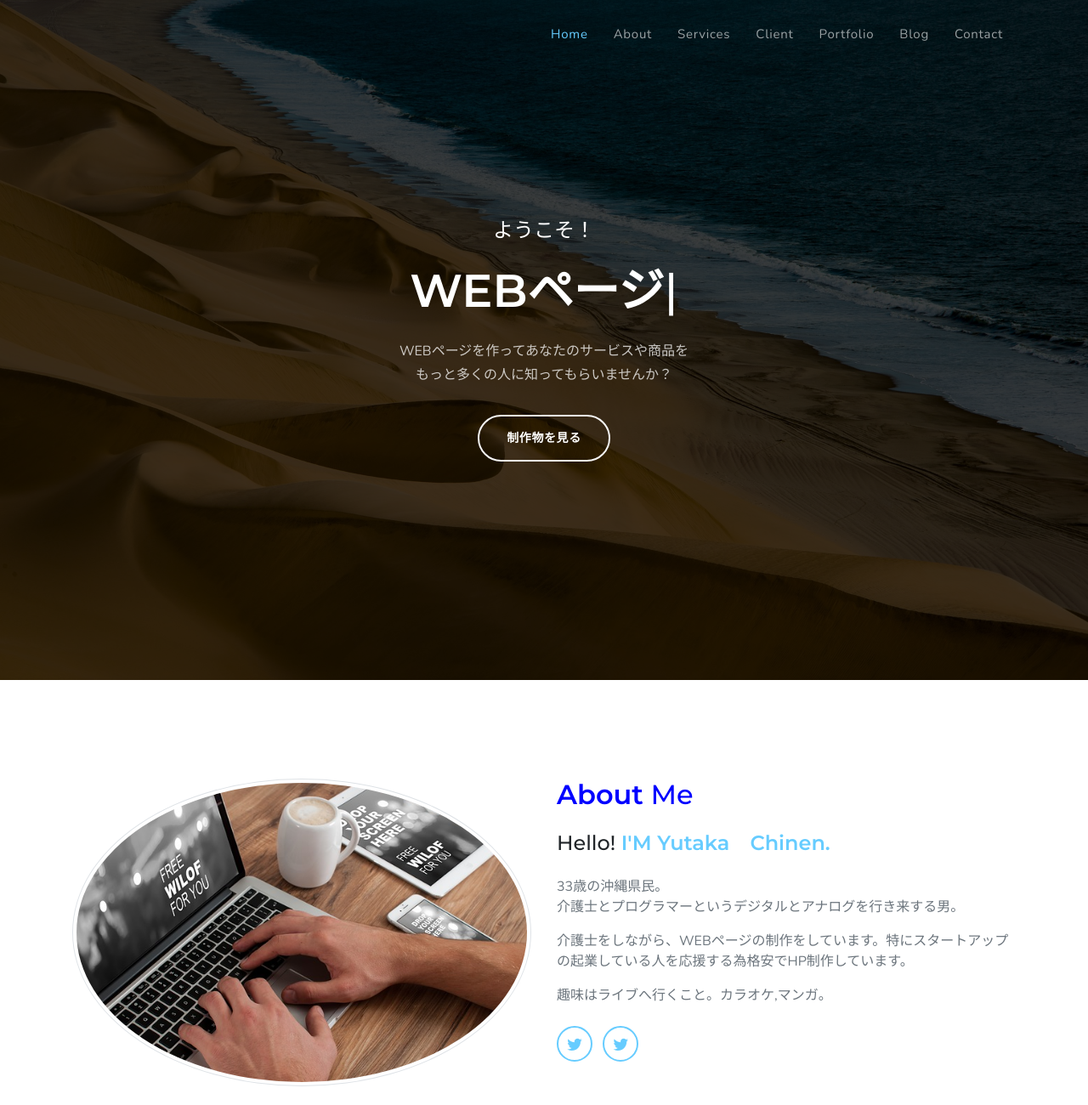
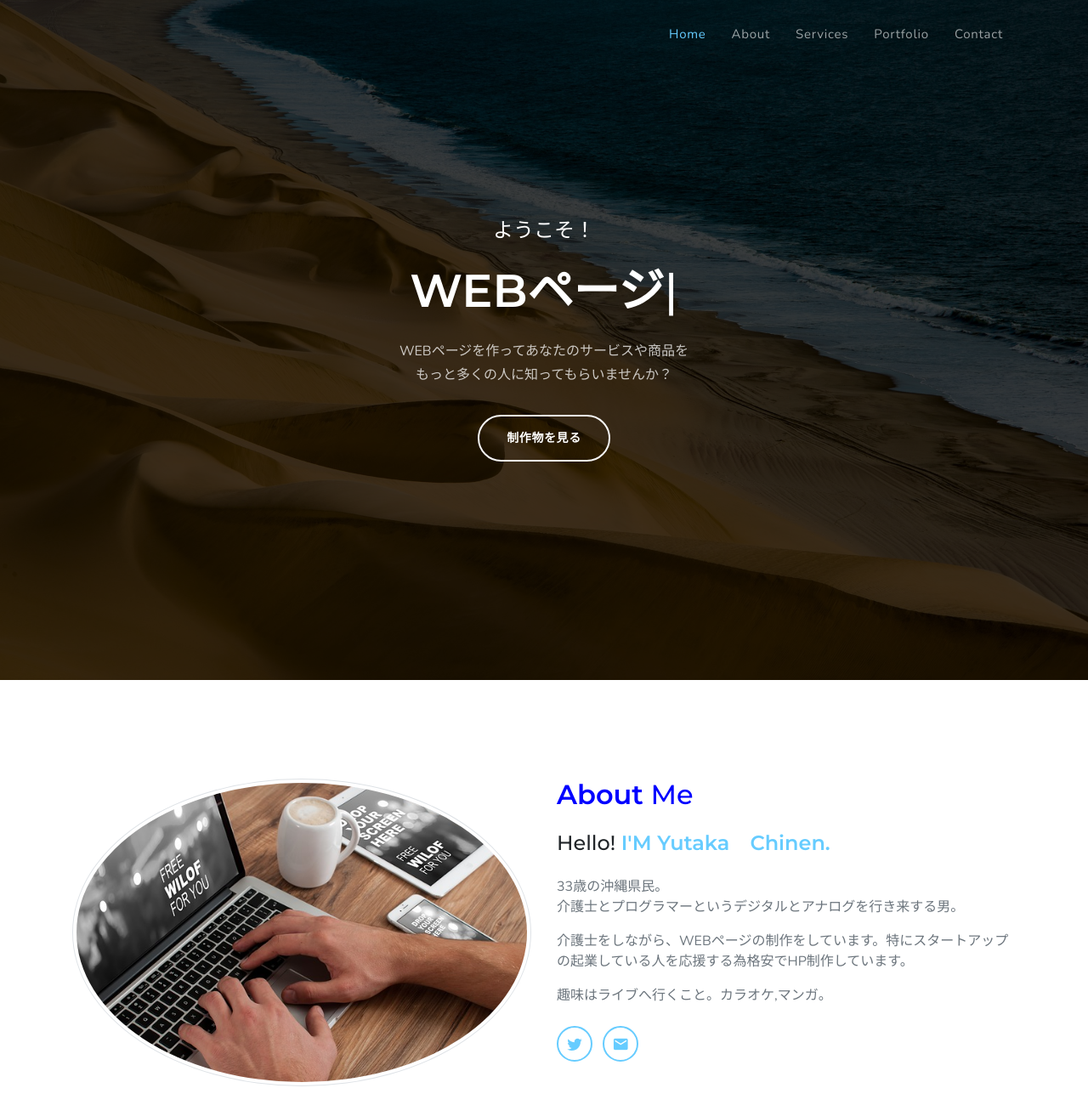
Before and after one commit to yutaka1505/portfolio.github.io, a plain HTML site: page index.html in a window 1280 px wide. Shown: the top 1300 px of the page at 85% size. Drawn offline with nearby package versions, Linux system fonts and the light colour scheme; files whose address does not match are found by name.

Commit message:
meilicon

```diff
--- a/index.html
+++ b/index.html
@@ -3,7 +3,7 @@
     <head>
         <meta charset="UTF-8">
         <meta name="viewport" content="width=device-width, initial-scale=1">
-        <title>this is my Portfolio site</title>
+        <title>my Portfolio site</title>
         <meta name="description" content="" />
         <meta name="keywords" content="" />
         <meta name="author" content="SRBThemes" />
@@ -64,15 +64,11 @@
                         <li class="nav-item">
                             <a class="nav-link" href="#services">Services</a>
                         </li>
-                        <li class="nav-item">
-                            <a class="nav-link" href="#client">Client</a>
-                        </li>
+
                         <li class="nav-item">
                             <a class="nav-link" href="#work">Portfolio</a>
                         </li>
-                        <li class="nav-item">
-                            <a class="nav-link" href="#blog">Blog</a>
-                        </li>
+
                         <li class="nav-item">
                             <a class="nav-link" href="#contact">Contact</a>
                         </li>
@@ -125,7 +121,7 @@
                             <div>
                                 <ul class="mb-0 about-social list-inline mt-4">
                                         <li class="list-inline-item"><a href="https://twitter.com/@taka10c01"><i class="mdi mdi-twitter"></i></a></li>
-                                        <li class="list-inline-item"><a href="mailto:ytk61cnn@gmail.com"><i class="mdi mdi-twitter"></i></a></li>
+                                        <li class="list-inline-item"><a href="mailto:ytk61cnn@gmail.com"><i class="mdi mdi-email"></i></a></li>
                                 </ul>
                             </div>
                         </div>
```
